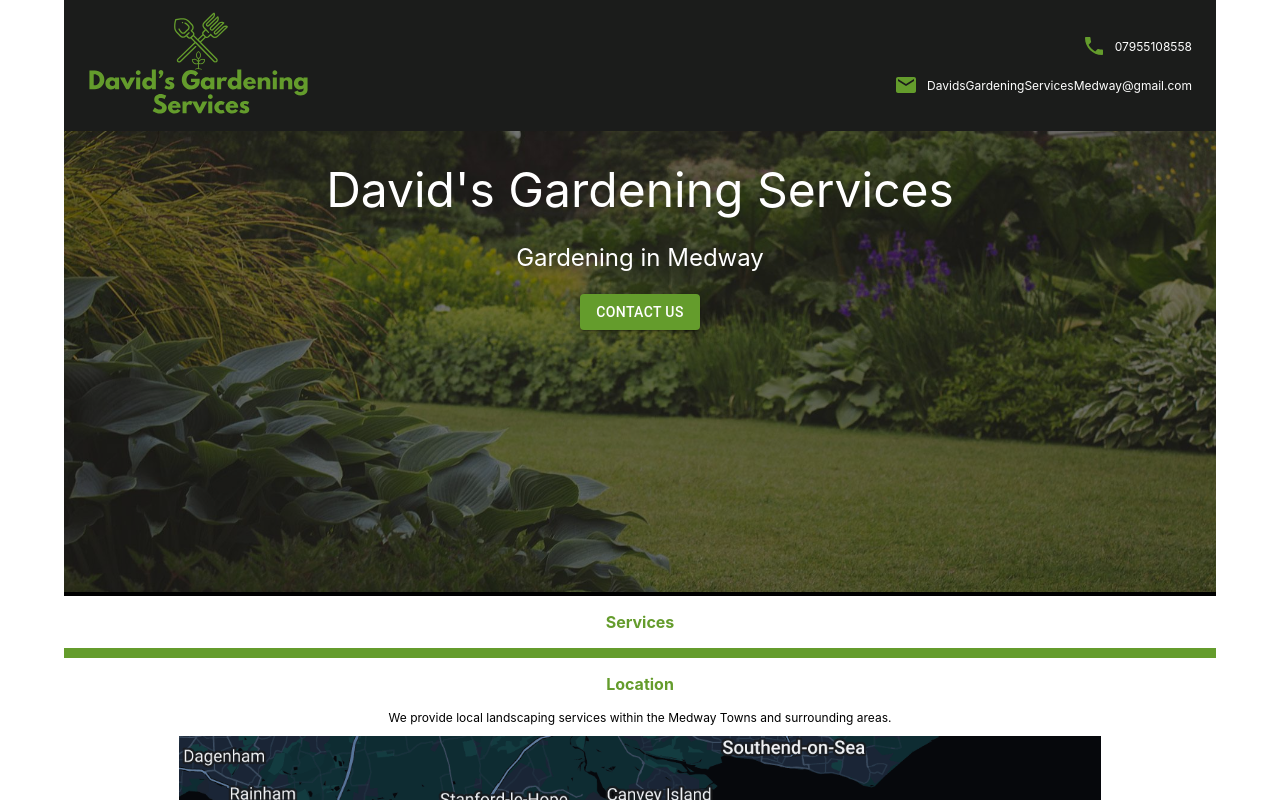
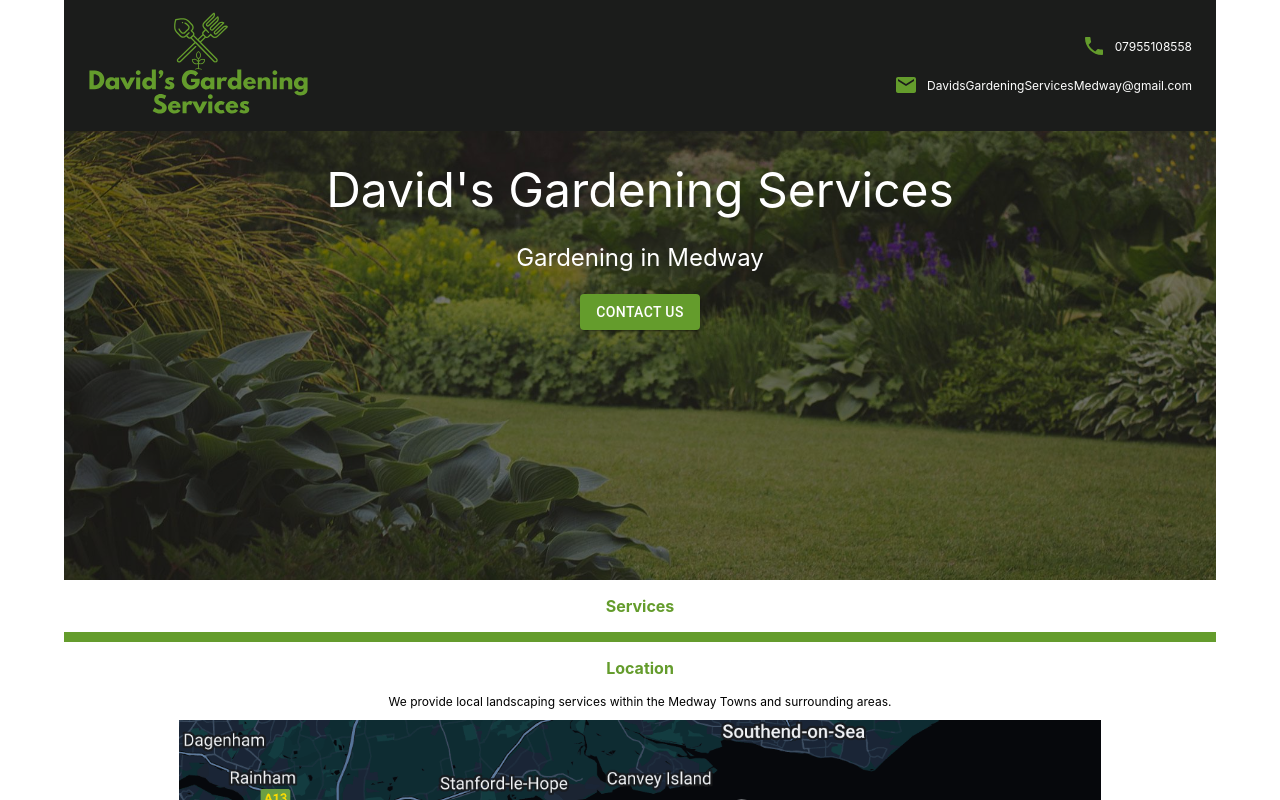
Before and after one commit to davidsgardeningservices/davidsgardeningservices.github.io, a React (Create React App) app: page / in a window 1280 px wide. Shown: the top 800 px of the page. Built offline with nearby package versions, Linux system fonts and the light colour scheme.

Commit message:
text over image

```diff
--- a/src/App.css
+++ b/src/App.css
@@ -20,6 +20,7 @@
     object-fit: cover;
     aspect-ratio: 2.5 / 1;
     opacity: 0.5;
+    margin: -8px;
 }
 
 .homepage-picture-header {
```
